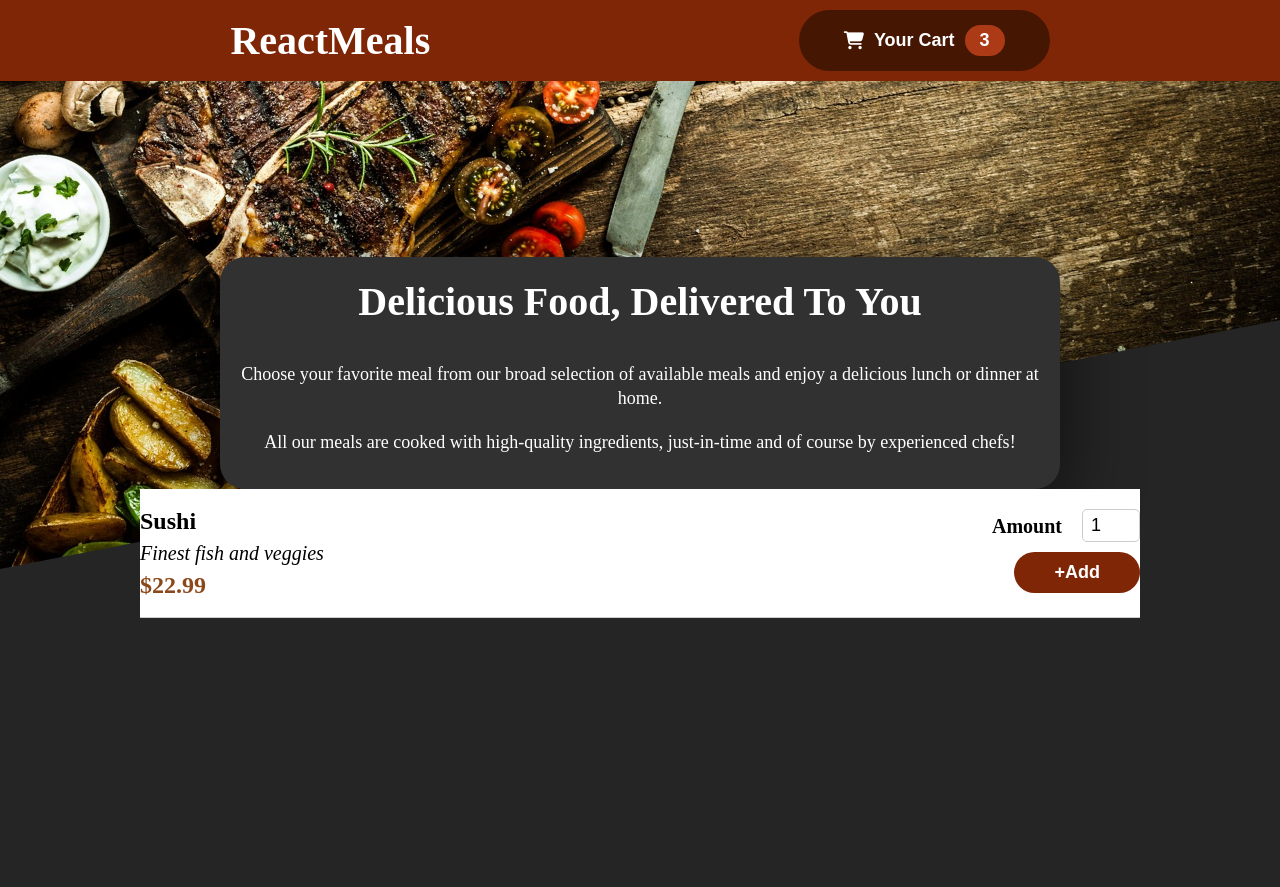
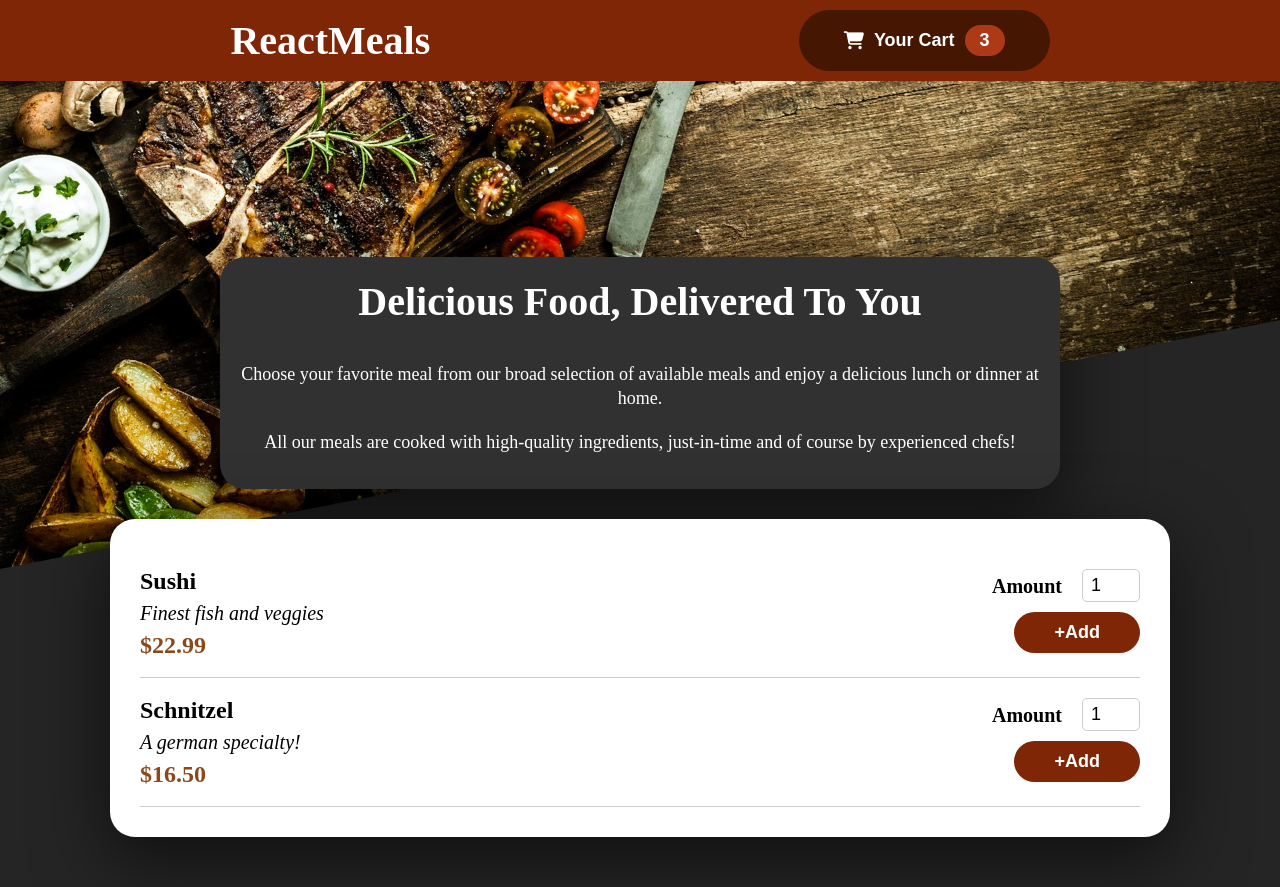
Before and after one commit to hunimoda/food-order-app, a React (Create React App) app: page / in a window 1280 px wide. Before the commit the page ends 800 px from the top, so only its background shows below. Built offline with nearby package versions, Linux system fonts and the light colour scheme.

Commit message:
Styling complete

```diff
--- a/src/components/MenuList/MenuItem/MenuItem.js
+++ b/src/components/MenuList/MenuItem/MenuItem.js
@@ -1,20 +1,22 @@
 import Button from "../../UI/Button/Button";
 import classes from "./MenuItem.module.css";
 
-const MenuItem = () => {
+const MenuItem = (props) => {
 	return (
 		<div className={classes["menu-item"]}>
 			<div>
-				<h4>Sushi</h4>
-				<p>Finest fish and veggies</p>
-				<h5>$22.99</h5>
+				<h4>{props.name}</h4>
+				<p>{props.description}</p>
+				<h5>${props.price}</h5>
 			</div>
 			<form>
 				<div className={classes["amount-container"]}>
 					<label>Amount</label>
-					<input type="number" value="1" />
+					<input type="number" defaultValue="1" />
 				</div>
-				<Button className={classes["add-btn"]}>+Add</Button>
+				<Button type="submit" className={classes["add-btn"]}>
+					+Add
+				</Button>
 			</form>
 		</div>
 	);
--- a/src/components/MenuList/MenuList.js
+++ b/src/components/MenuList/MenuList.js
@@ -1,10 +1,22 @@
+import Card from "../UI/Card/Card";
 import MenuItem from "./MenuItem/MenuItem";
+
+import classes from "./MenuList.module.css";
 
 const MenuList = () => {
 	return (
-		<div>
-			<MenuItem />
-		</div>
+		<Card className={classes["menu-list"]}>
+			<MenuItem
+				name="Sushi"
+				description="Finest fish and veggies"
+				price="22.99"
+			/>
+			<MenuItem
+				name="Schnitzel"
+				description="A german specialty!"
+				price="16.50"
+			/>
+		</Card>
 	);
 };
 
--- /dev/null
+++ b/src/components/MenuList/MenuList.module.css
@@ -0,0 +1,5 @@
+.menu-list {
+	margin: 30px 0 50px;
+	padding: 30px;
+	background: white;
+}
--- a/src/components/UI/Button/Button.js
+++ b/src/components/UI/Button/Button.js
@@ -3,6 +3,7 @@ import classes from "./Button.module.css";
 const Button = (props) => {
 	return (
 		<button
+			type={props.type ?? "button"}
 			onClick={props.onClick}
 			className={`${props.className} ${classes.button}`}
 		>
```
